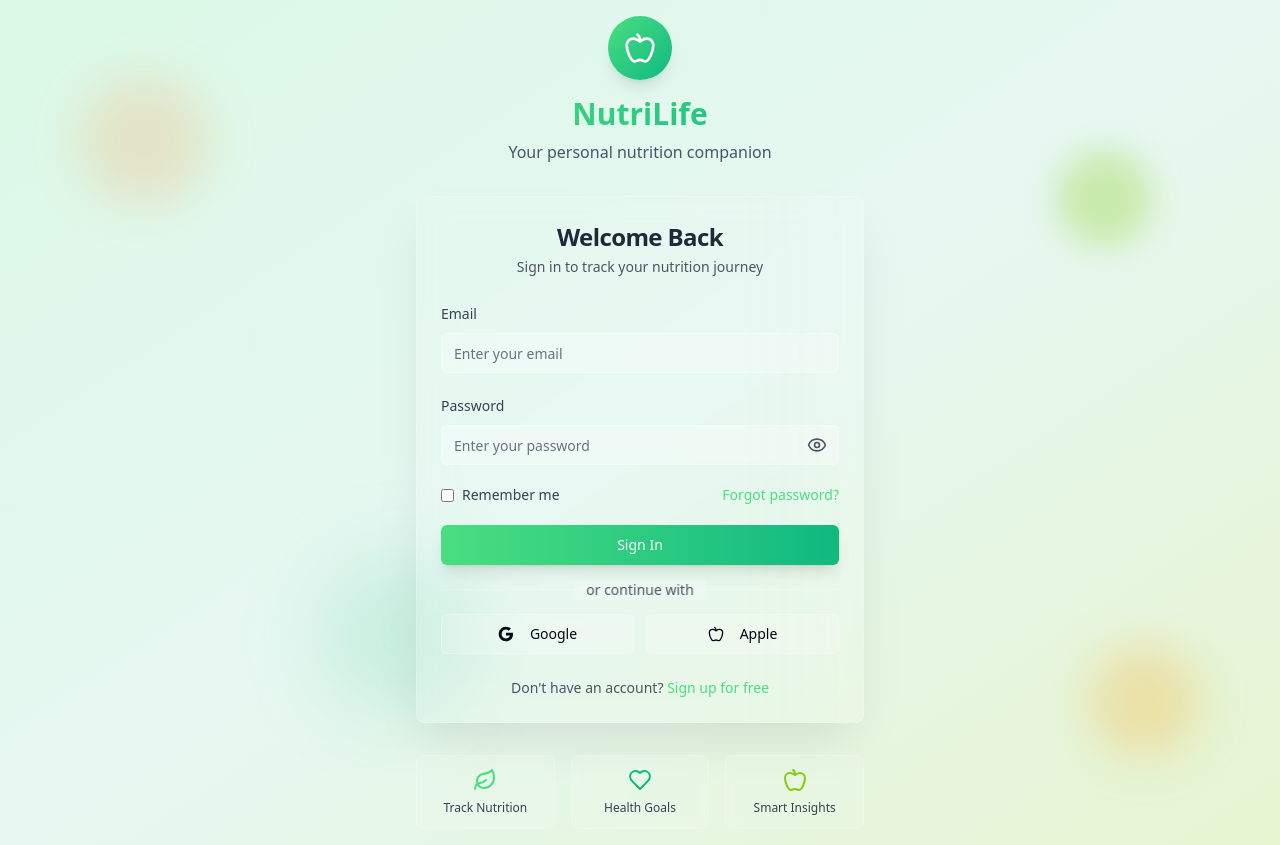
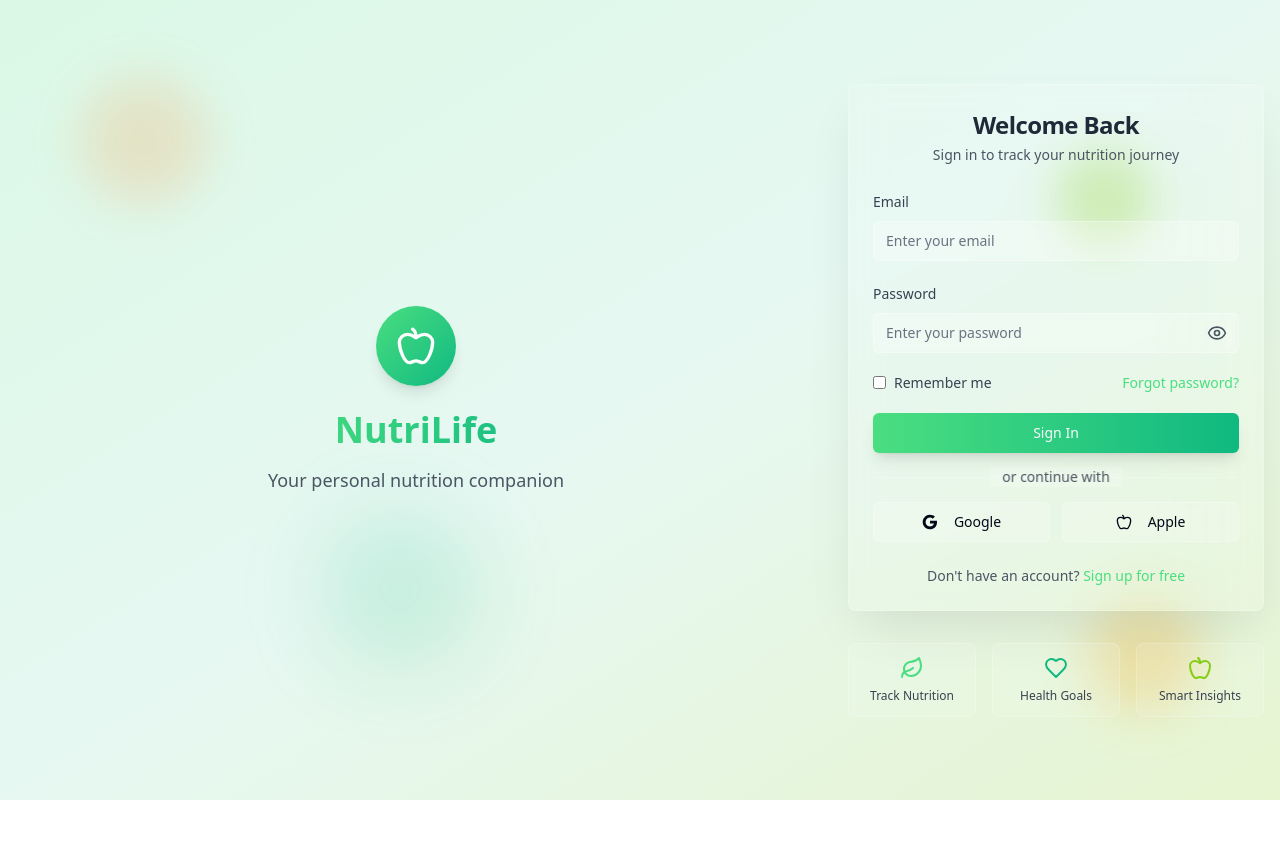
Before and after one commit to aar-rafi/bitewise_frontend, a React (Vite) app: page / in a window 1280 px wide. After the commit the page ends 800 px from the top, so only its background shows below. Built offline with nearby package versions, Linux system fonts and the light colour scheme.

Commit message:
Refactor: Position form on the right side

```diff
--- a/src/pages/Index.tsx
+++ b/src/pages/Index.tsx
@@ -28,19 +28,23 @@ const Index = () => {
       </div>
 
       {/* Main Content */}
-      <div className="relative z-10 min-h-screen flex items-center justify-center p-4">
-        <div className="w-full max-w-md animate-fade-in">
-          {/* Logo/Brand Section */}
-          <div className="text-center mb-8">
-            <div className="inline-flex items-center justify-center w-16 h-16 bg-gradient-to-br from-nutrition-green to-nutrition-emerald rounded-full mb-4 shadow-lg">
-              <Apple className="w-8 h-8 text-white" />
+      <div className="relative z-10 min-h-screen flex">
+        {/* Left side - Space for animations */}
+        <div className="flex-1 flex items-center justify-center p-4">
+          {/* This space is reserved for your animations */}
+          <div className="text-center">
+            <div className="inline-flex items-center justify-center w-20 h-20 bg-gradient-to-br from-nutrition-green to-nutrition-emerald rounded-full mb-6 shadow-lg">
+              <Apple className="w-10 h-10 text-white" />
             </div>
-            <h1 className="text-3xl font-bold bg-gradient-to-r from-nutrition-green to-nutrition-emerald bg-clip-text text-transparent">
+            <h1 className="text-4xl font-bold bg-gradient-to-r from-nutrition-green to-nutrition-emerald bg-clip-text text-transparent mb-4">
               NutriLife
             </h1>
-            <p className="text-gray-600 mt-2">Your personal nutrition companion</p>
+            <p className="text-gray-600 text-lg">Your personal nutrition companion</p>
           </div>
+        </div>
 
+        {/* Right side - Login Form */}
+        <div className="w-full max-w-md p-4 flex flex-col justify-center animate-fade-in">
           {/* Glass Login Card */}
           <Card className="backdrop-blur-lg bg-white/10 border border-white/20 shadow-2xl shadow-black/10 relative overflow-hidden">
             {/* Glass shimmer effect */}
```
